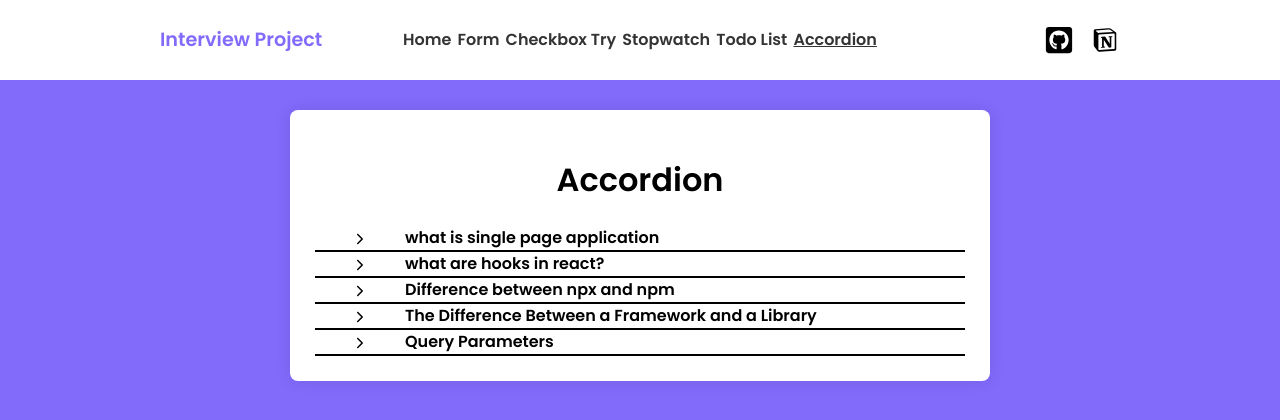
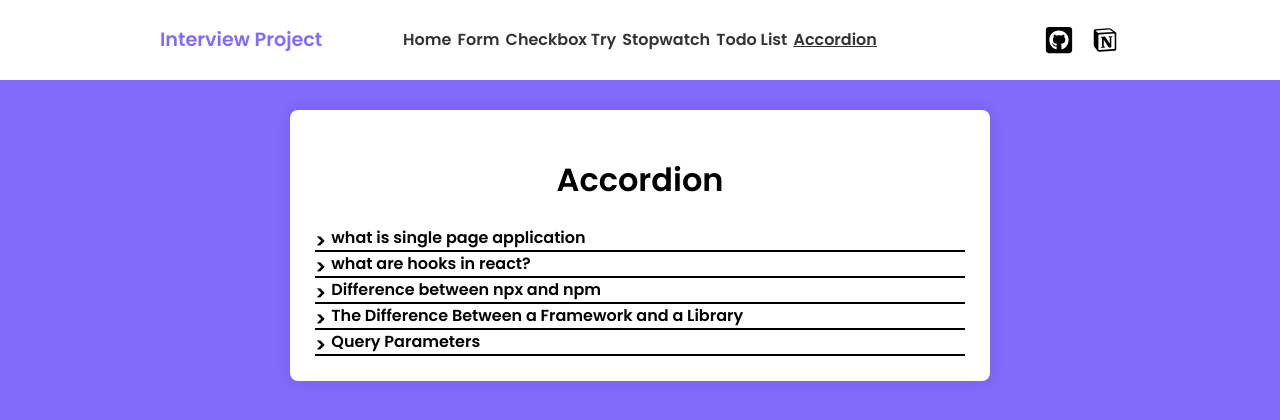
Before and after one commit to vikasdev66/interview-projects, a React (Create React App) app: page /accordion in a window 1280 px wide. Shown: the top 420 px of the page. Built offline with nearby package versions, Linux system fonts and the light colour scheme.

Commit message:
Accordion

```diff
--- a/src/components/Accordion/Accordion.css
+++ b/src/components/Accordion/Accordion.css
@@ -3,10 +3,11 @@
 }
 
 .arrowForward-icon {
-  padding: 0;
-  margin-top: 5px;
-  width: 90px;
+  margin-right: 5px;
+  font-size: 20px;
+  transform-origin: center center;
   transition: 0.5s;
+  block-size: 20px;
 }
 
 .arrowForward-icon-rotate {
--- a/src/components/Accordion/Accordion.jsx
+++ b/src/components/Accordion/Accordion.jsx
@@ -1,5 +1,4 @@
 import React, { useState } from "react";
-import { IoIosArrowForward } from "react-icons/io";
 import { accordionData } from "./accordionData";
 import "./Accordion.css";
 
@@ -17,14 +16,16 @@ export function Accordion() {
             return (
               <div key={index} className="Accordion-item">
                 <div className="flex">
-                  <IoIosArrowForward
+                  <span
                     onClick={() => {
                       setOpenIndex(openIndex === index ? null : index);
                     }}
                     className={`${
                       isAccordion ? "arrowForward-icon-rotate" : ""
                     } arrowForward-icon cursor-pointer`}
-                  />
+                  >
+                    {">"}
+                  </span>
                   <div>
                     <div
                       onClick={() => {
--- a/src/components/Navbar/Navbar.css
+++ b/src/components/Navbar/Navbar.css
@@ -123,7 +123,7 @@ li {
   }
   .mobile-menu-link {
     background-color: white;
-    height: 9rem;
+    height: 15rem;
     display: grid;
     align-items: center;
     padding-left: 3rem;
```
